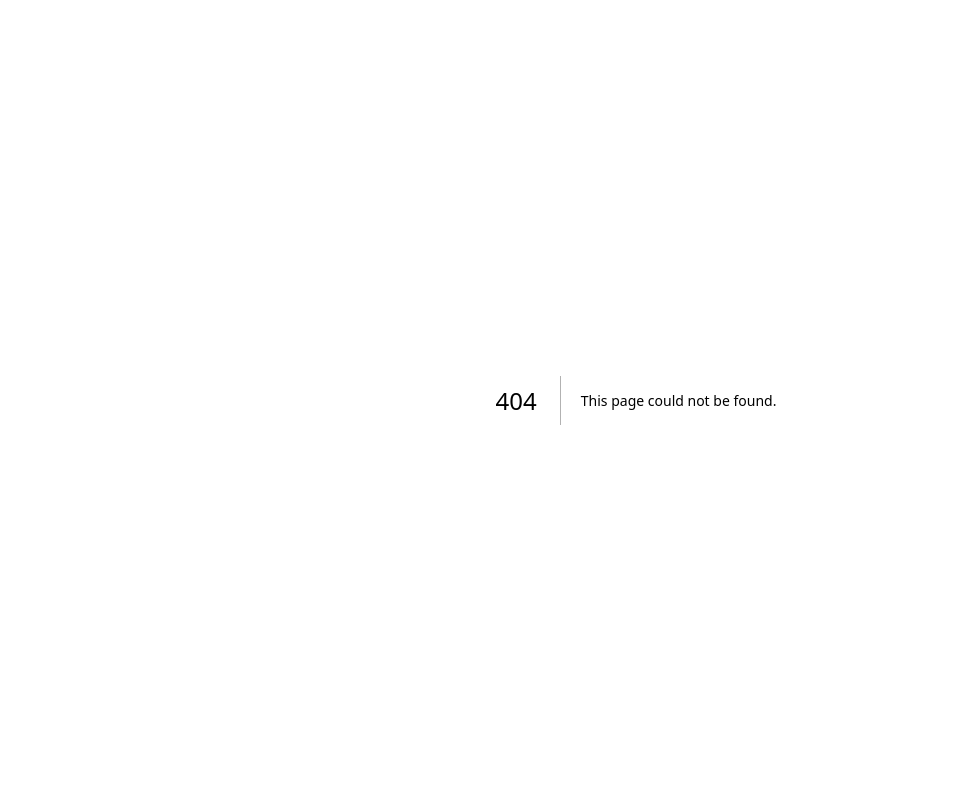
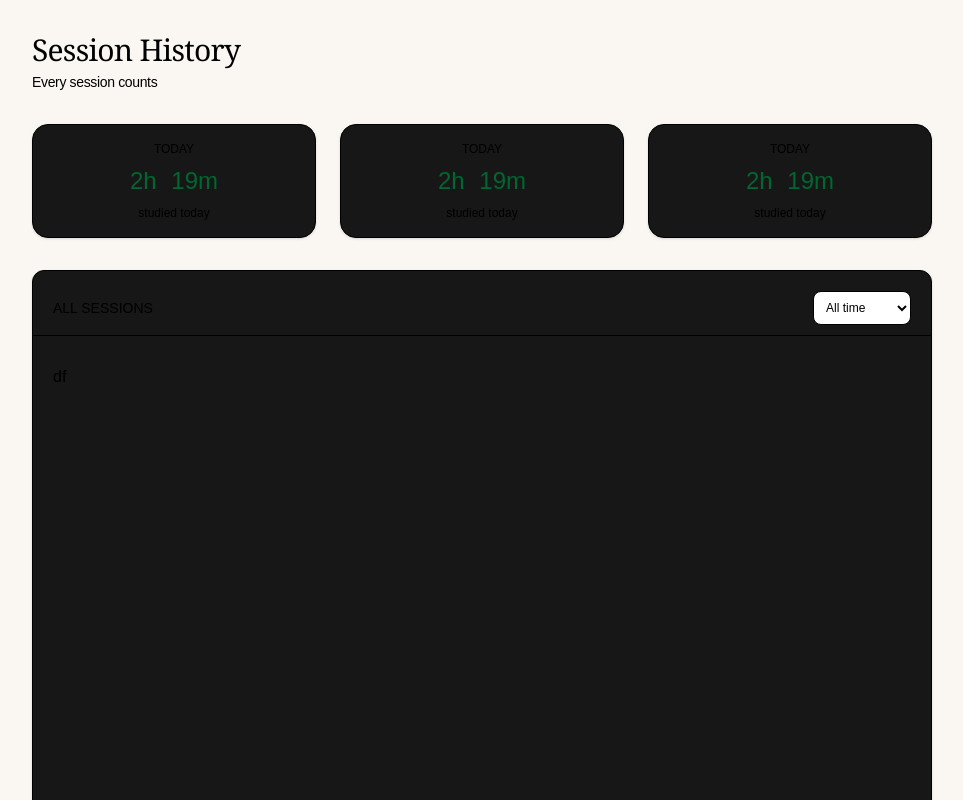
Before and after one commit to dev-nischay/focus-, a Next.js app: page /history in a window 1280 px wide. Before the commit this address had no page. Shown: the top 800 px of the page, without its empty margins (4-967 px from the left). Built offline with nearby package versions, Linux system fonts and the light colour scheme.

Commit message:
added further ui

```diff
--- /dev/null
+++ b/app/(pages)/dashboard/page.tsx
@@ -0,0 +1,70 @@
+"use client";
+import { WeeklyProgress } from "@/ui/WeeklyProgress";
+import TopSessionsCard from "@/ui/TopSessions";
+export default function () {
+  return (
+    <div className="text-black  flex-1 px-9 py-8">
+      <div className="font-serif text-3xl tracking-tight font-light">Good afternoon, Alex</div>
+      <div className="text-sm text-main font-medium tracking-tight leading mt-1 ">
+        Monday, May 4, 2025 · Keep at it!
+      </div>
+
+      <div className=" mt-8 max-w-[900px]  ">
+        <div className=" grid grid-cols-1 md:grid-cols-4 gap-4 ">
+          <CardSmall />
+          <CardSmall />
+          <CardSmall />
+          <CardSmall />
+        </div>
+
+        <div className="mt-5 grid grid-cols-1 md:grid-cols-2 gap-4">
+          <WeeklyProgress />
+          <TopSessionsCard />
+        </div>
+        <div className="mt-8 grid grid-cols-1 md:grid-cols-2  gap-4  ">
+          <CardList />
+        </div>
+      </div>
+    </div>
+  );
+}
+
+export const CardSmall = () => {
+  return (
+    <div className=" w-full bg-foreground p-4 border   shadow rounded-2xl border-customBorder  ">
+      <div className="text-center flex flex-col gap-2 text-main">
+        <div className="text-xs">TODAY</div>
+        <div className="text-2xl text-green-800 font-medium">
+          2h <span className="pl-2">19m</span>
+        </div>
+        <div className="text-xs ">studied today</div>
+      </div>
+    </div>
+  );
+};
+
+export const CardLarge = () => {
+  return <div className=" w-full bg-foreground p-4 border shadow rounded-2xl border-customBorder h-52 "></div>;
+};
+
+export const CardList = () => {
+  return (
+    <div className=" w-full bg-foreground p-4 border shadow rounded-2xl border-customBorder h-fit ">
+      <div className="text-main font-medium text-xs  uppercase ">Recent Sessions</div>
+
+      {[2, 2, 3, 3].map((e, index) => {
+        return (
+          <div key={index} className="flex flex-col  p-1  ">
+            <div className="text-black  border-b  border-customBorder flex justify-between  items-center ">
+              <div className="px-1 py-2">
+                <div className="text-sm font-medium">Nextjs Practise</div>
+                <div className="text-main   text-xs">2025-03-10</div>
+              </div>
+              <div className="text-main font-semibold text-sm"> 1h 34m</div>
+            </div>
+          </div>
+        );
+      })}
+    </div>
+  );
+};
--- /dev/null
+++ b/app/(pages)/history/page.tsx
@@ -0,0 +1,46 @@
+import { CardList, CardSmall } from "../dashboard/page";
+
+export default function History() {
+  const dropDownVals = ["All time", "This week", "This month"];
+
+  return (
+    <div className="text-black  flex-1 px-9 py-8">
+      <div className="font-serif text-3xl tracking-tight font-light">Session History</div>
+      <div className="text-sm text-main font-medium tracking-tight leading mt-1 ">Every session counts</div>
+
+      <div className=" mt-8 max-w-[900px] ">
+        <div className="w-full grid grid-cols-1 md:grid-cols-3 gap-6">
+          <CardSmall />
+          <CardSmall />
+          <CardSmall />
+        </div>
+
+        <div className="grid grid-cols-1 h-screen bg-foreground mt-8 relative  border shadow rounded-xl border-customBorder   ">
+          <div className="border-b absolute border-customBorder inset-x-0 top-16"></div>
+          <div className="h-full w-full p-5 ">
+            {/* header */}
+            <div className=" flex justify-between  items-center w-full   mb-10  ">
+              <div className="text-sm  font-medium text-main  uppercase  border-customBorder">all sessions</div>
+              <div>
+                <select
+                  id="cars"
+                  className="text-xs font-medium text-black border border-taupe-700 px-2 py-2 bg-background  rounded-lg  "
+                >
+                  {dropDownVals.map((e, index) => {
+                    return (
+                      <option key={index} value={e}>
+                        {e}
+                      </option>
+                    );
+                  })}
+                </select>
+              </div>
+            </div>
+            {/* history list */}
+            <div>df</div>
+          </div>
+        </div>
+      </div>
+    </div>
+  );
+}
--- /dev/null
+++ b/app/(pages)/layout.tsx
@@ -0,0 +1,14 @@
+import SideBar from "@/components/SideBar";
+
+export default function MainLayout({
+  children,
+}: Readonly<{
+  children: React.ReactNode;
+}>) {
+  return (
+    <div className="min-h-screen h-full w-full flex  text-main bg-[#faf7f2] ">
+      <SideBar />
+      {children}
+    </div>
+  );
+}
--- a/app/(pages)/signin/page.tsx
+++ /dev/null
@@ -1 +0,0 @@
-export default function () {}
```
